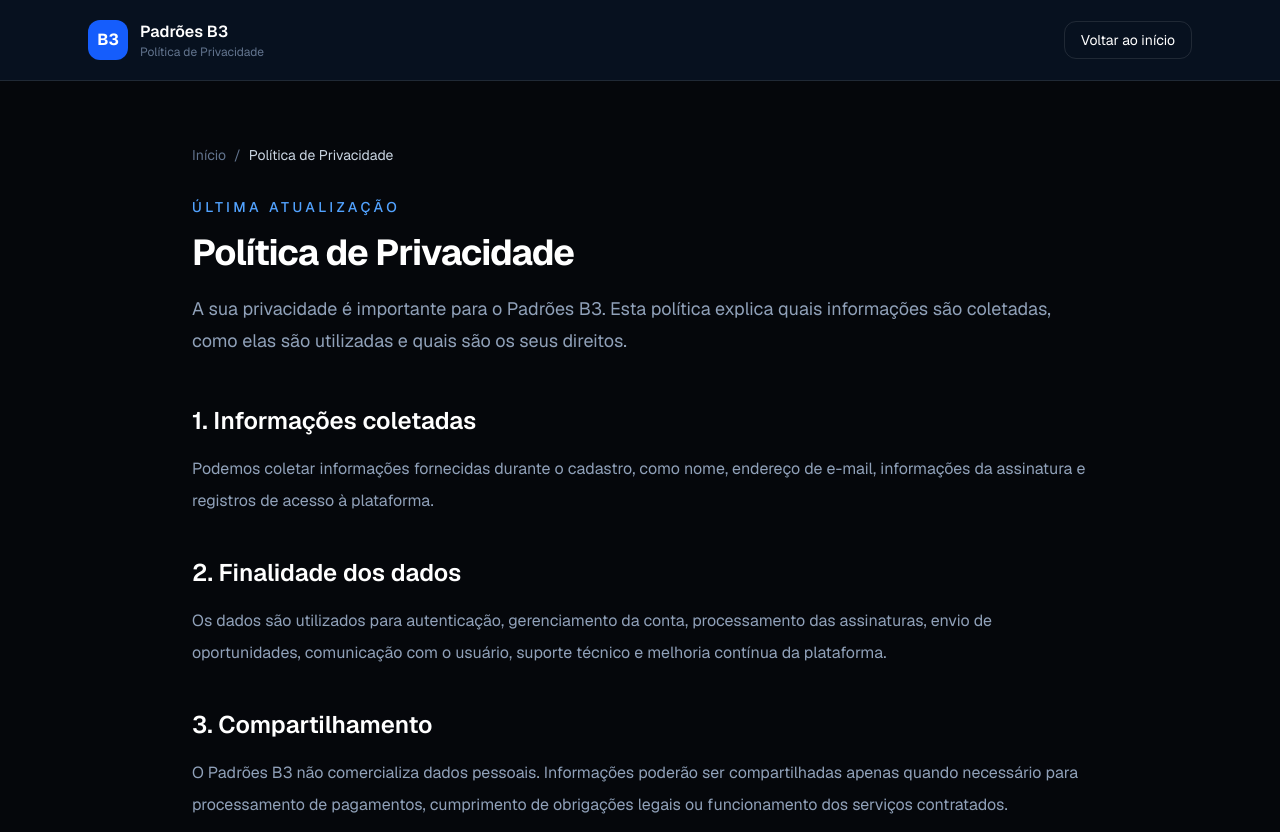
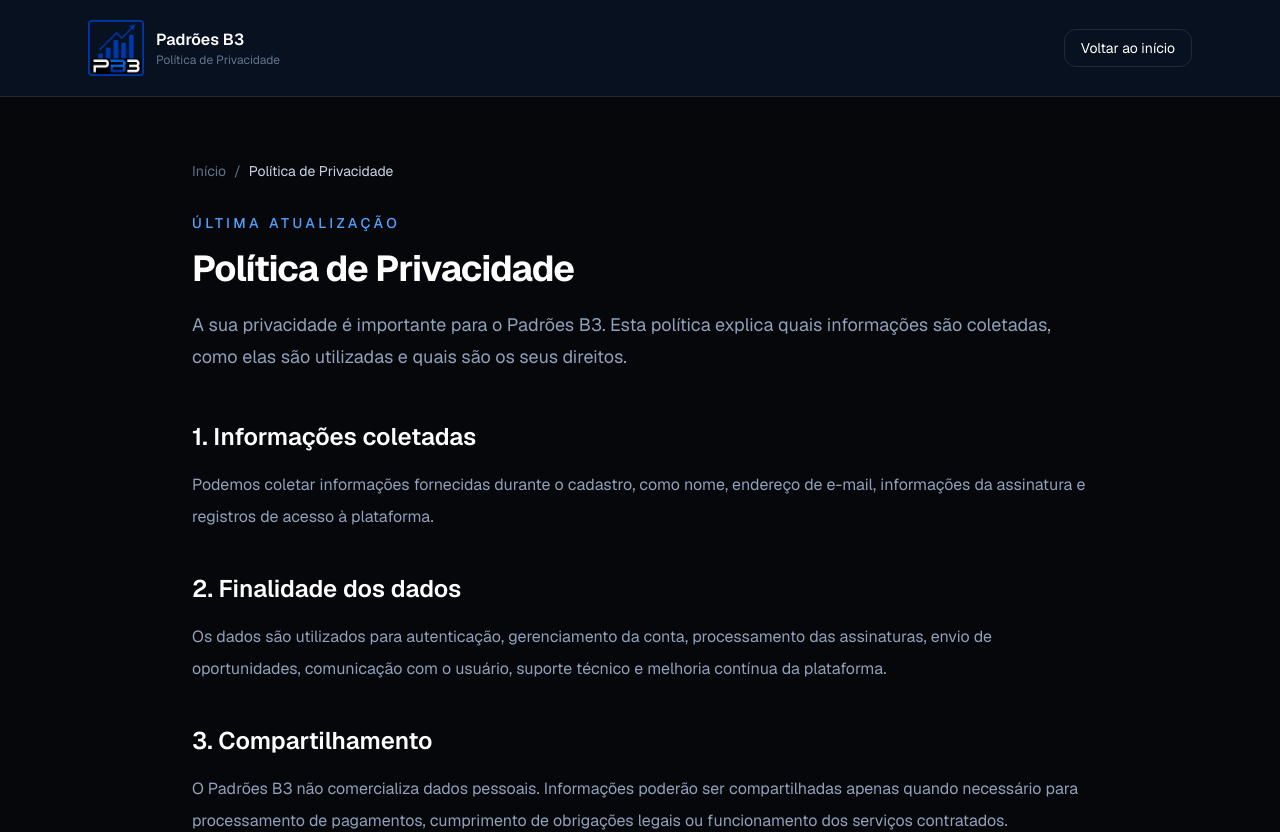
Before and after one commit to Gabriel-S-4-S/padroes-b3, a Next.js app in the folder painel-admin/: page /privacidade in a window 1280 px wide. Shown: the top 832 px of the page. Built offline with nearby package versions, Linux system fonts and the light colour scheme; no server answers.

Commit message:
page.tsx

```diff
--- a/painel-admin/app/privacidade/page.tsx
+++ b/painel-admin/app/privacidade/page.tsx
@@ -1,5 +1,5 @@
 import Link from "next/link";
-
+import Image from "next/image";
 import BreadcrumbSchema from "@/components/breadcrumb-schema";
 
 export default function PrivacidadePage() {
@@ -25,8 +25,14 @@ export default function PrivacidadePage() {
             aria-label="Voltar para a página inicial"
             className="flex min-w-0 items-center gap-3"
           >
-            <div className="flex h-10 w-10 shrink-0 items-center justify-center rounded-xl bg-blue-600 font-bold">
-              B3
+            <div className="relative h-12 w-12 shrink-0 sm:h-14 sm:w-14">
+              <Image
+                src="/logo.png"
+                alt="Padrões B3"
+                fill
+                className="object-contain"
+                priority
+              />
             </div>
 
             <div className="min-w-0">
```
